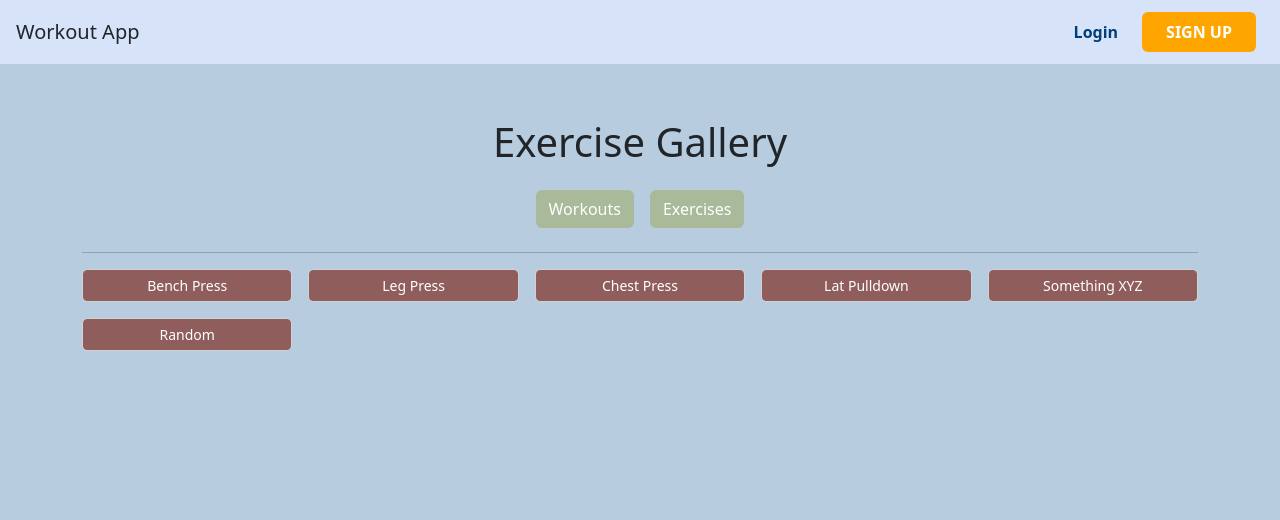
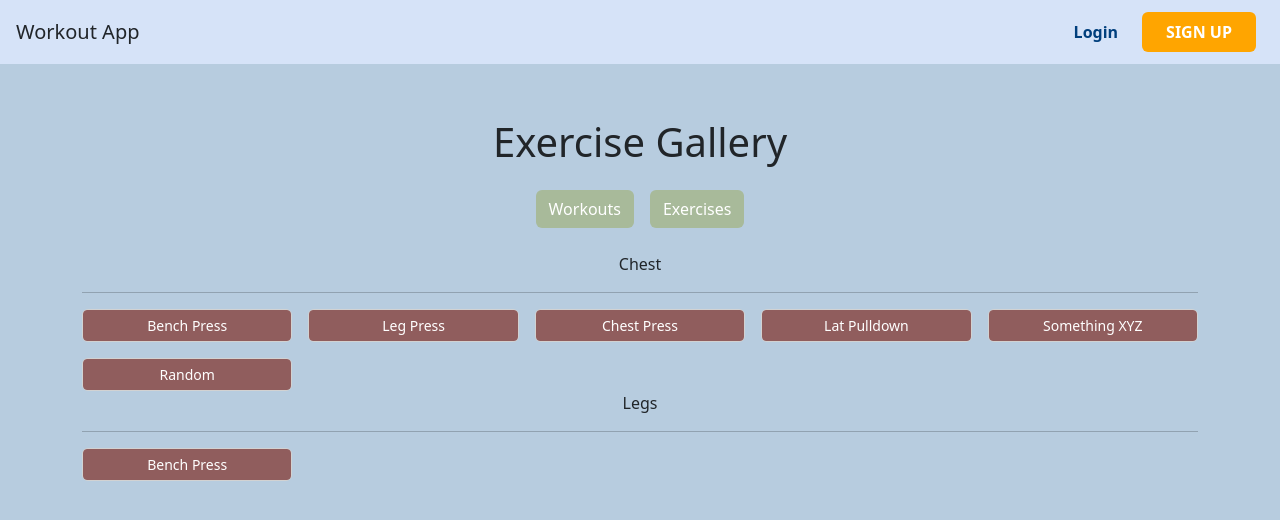
Before and after one commit to giovabos11/db-ui-team-1, a React (Create React App) app in the folder frontend/: page /gallery in a window 1280 px wide. Shown: the top 520 px of the page. Built offline with nearby package versions, Linux system fonts and the light colour scheme.

Commit message:
ADd labels to gallery exercises

```diff
--- a/frontend/src/componentsJack/ExerciseComponents/ExerciseGallery.jsx
+++ b/frontend/src/componentsJack/ExerciseComponents/ExerciseGallery.jsx
@@ -2,12 +2,12 @@ import { useState } from "react";
 import { ExerciseCard } from "./ExerciseCard";
 import { Cart } from "./Cart";
 import { Header } from "../GlobalComponents/Header"
-export const ExerciseGallery = ({setInExercise, setInWorkout, inExercise, inWorkout}) => {
+export const ExerciseGallery = ({ setInExercise, setInWorkout, inExercise, inWorkout }) => {
   const [cartItems, setCartItems] = useState([]);
 
 
   return <>
-    <div className="" style={{backgroundColor:"#b7ccdf", minHeight:"100vh"}}>
+    <div className="" style={{ backgroundColor: "#b7ccdf", minHeight: "100vh" }}>
       <div className="py-3">
         <Header
           cartItems={cartItems}
@@ -19,17 +19,19 @@ export const ExerciseGallery = ({setInExercise, setInWorkout, inExercise, inWork
       <div className="">
         <h1 className="text-center">Exercise Gallery</h1>
         <div className="m-3 text-center">
-          <button className="btn text-white m-2" style={{backgroundColor:"#A8BA9A", outlineColor:"#A8BA9A"}}
-          onClick={()=>{
+          <button className="btn text-white m-2" style={{ backgroundColor: "#A8BA9A", outlineColor: "#A8BA9A" }}
+            onClick={() => {
               setInWorkout(true);
               setInExercise(false);
             }}
 
           >Workouts</button>
-          <button className="btn text-white m-2" style={{backgroundColor:"#A8BA9A", outlineColor:"#A8BA9A"}}>Exercises</button>
+          <button className="btn text-white m-2" style={{ backgroundColor: "#A8BA9A", outlineColor: "#A8BA9A" }}>Exercises</button>
         </div>
         <div className="container">
+          <p className="text-center">Chest</p>
           <hr></hr>
+
           <div className=" workout-grid2">
             <ExerciseCard name="Bench Press" id="1" img="https://static.strengthlevel.com/images/illustrations/bench-press-1000x1000.jpg"
               cartItems={cartItems}
@@ -40,17 +42,24 @@ export const ExerciseGallery = ({setInExercise, setInWorkout, inExercise, inWork
             <ExerciseCard name="Chest Press" id="3" img="https://www.inspireusafoundation.org/wp-content/uploads/2022/05/chest-press-vs-bench-press-1024x576.jpg"
               cartItems={cartItems}
               setCartItems={setCartItems} />
-                  <ExerciseCard name="Lat Pulldown" id="4"  img="https://www.shutterstock.com/image-illustration/reverse-grip-lat-pulldown-3d-260nw-430936258.jpg"
+            <ExerciseCard name="Lat Pulldown" id="4" img="https://www.shutterstock.com/image-illustration/reverse-grip-lat-pulldown-3d-260nw-430936258.jpg"
               cartItems={cartItems}
               setCartItems={setCartItems} />
-                  <ExerciseCard name="Something XYZ" id="5"  img="https://www.shutterstock.com/image-illustration/reverse-grip-lat-pulldown-3d-260nw-430936258.jpg"
+            <ExerciseCard name="Something XYZ" id="5" img="https://www.shutterstock.com/image-illustration/reverse-grip-lat-pulldown-3d-260nw-430936258.jpg"
               cartItems={cartItems}
               setCartItems={setCartItems} />
-                  <ExerciseCard name="Random" id="6"  img="https://www.shutterstock.com/image-illustration/reverse-grip-lat-pulldown-3d-260nw-430936258.jpg"
+            <ExerciseCard name="Random" id="6" img="https://www.shutterstock.com/image-illustration/reverse-grip-lat-pulldown-3d-260nw-430936258.jpg"
               cartItems={cartItems}
               setCartItems={setCartItems} />
           </div>
+          <p className="text-center">Legs</p>
+          <hr></hr>
+          <div className=" workout-grid2 chest">
+          <ExerciseCard name="Bench Press" id="7" img="https://static.strengthlevel.com/images/illustrations/bench-press-1000x1000.jpg"
+              cartItems={cartItems}
+              setCartItems={setCartItems} />
 
+          </div>
         </div>
 
       </div>
```
Lines whose indentation alone changed are shown as unchanged.
